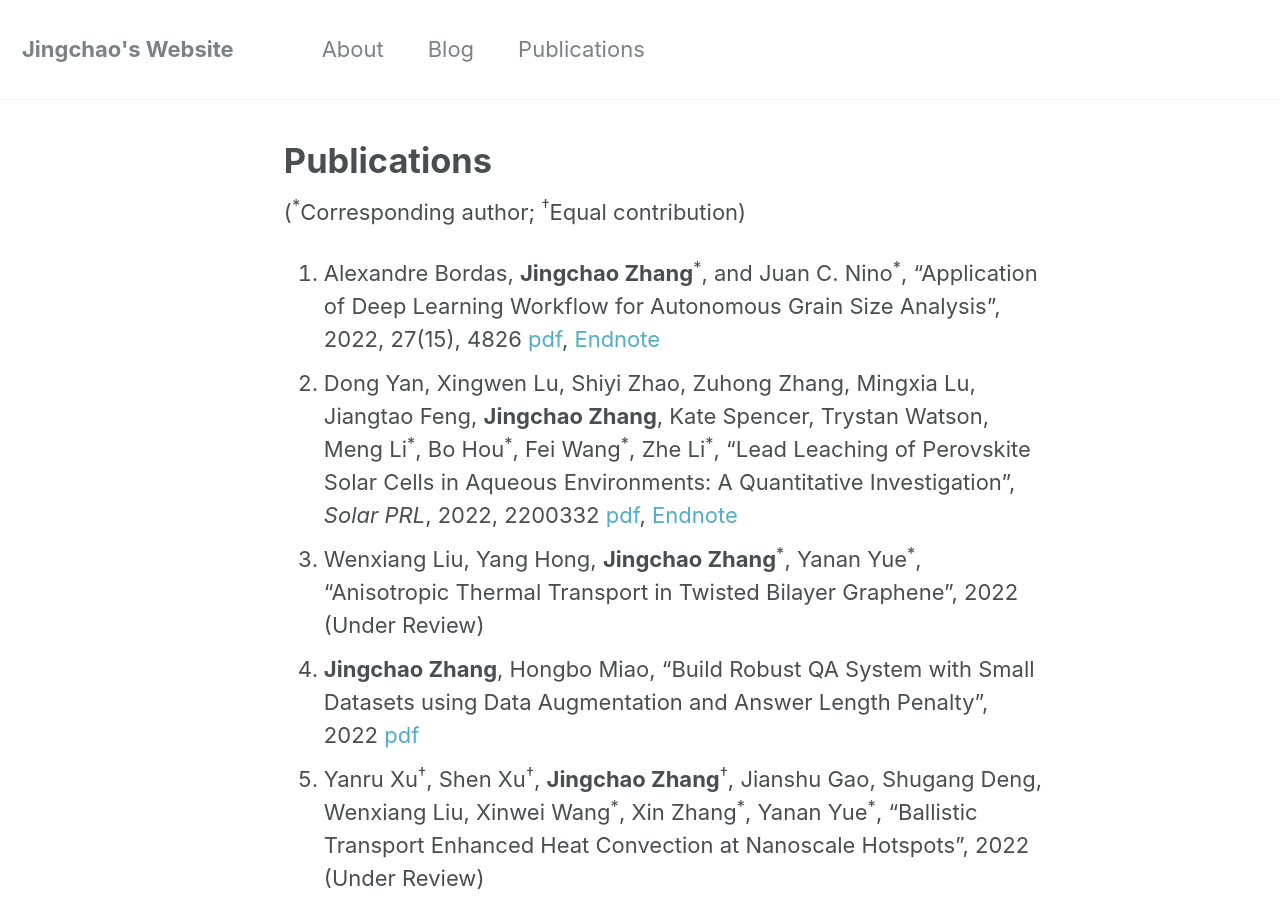
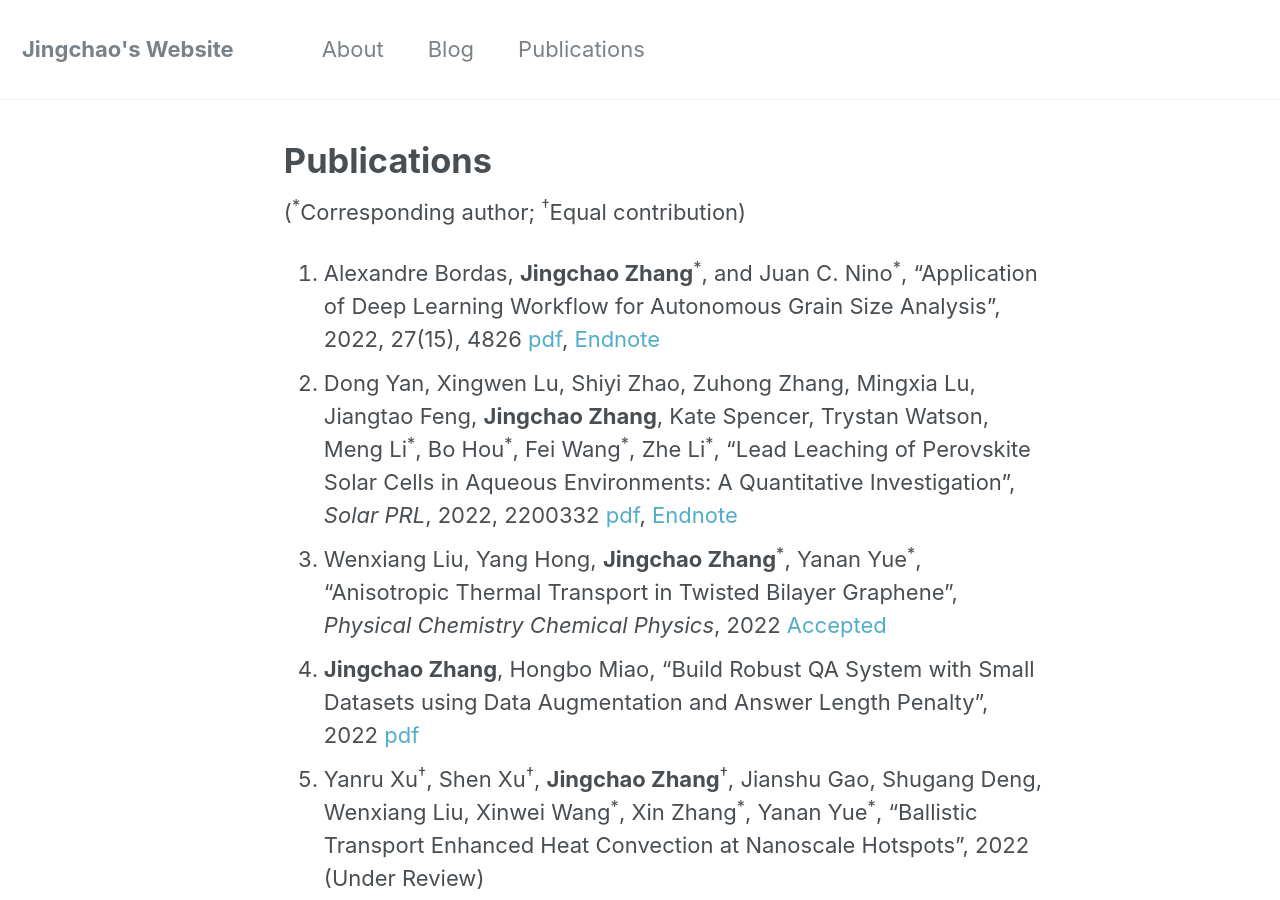
Before and after one commit to JingchaoZhang/JingchaoZhang.github.io, a Jekyll site: the page built from _pages/publications.md, in a window 1280 px wide and 900 px high. Built offline with Jekyll 4.4.1, drawn with Linux system fonts in a browser that asks for light colours.

Commit message:
Update publications.md

```diff
--- a/_pages/publications.md
+++ b/_pages/publications.md
@@ -9,7 +9,7 @@ author_profile: false
 
 1. Alexandre Bordas, **Jingchao Zhang**<sup>\*</sup>, and Juan C. Nino<sup>\*</sup>, "Application of Deep Learning Workflow for Autonomous Grain Size Analysis", 2022, 27(15), 4826 [pdf](https://drive.google.com/file/d/1wzqFTWlsP6dPBa-PPFQurKTc0Rgqq2Xt/view?usp=sharing), [Endnote](https://drive.google.com/uc?export=download&id=1VwQ8gheWpmSo6mIjjPVlg9BsQP8wMWcN)
 2. Dong Yan, Xingwen Lu, Shiyi Zhao, Zuhong Zhang, Mingxia Lu, Jiangtao Feng, **Jingchao Zhang**, Kate Spencer, Trystan Watson, Meng Li<sup>\*</sup>, Bo Hou<sup>\*</sup>, Fei Wang<sup>\*</sup>, Zhe Li<sup>\*</sup>, "Lead Leaching of Perovskite Solar Cells in Aqueous Environments: A Quantitative Investigation", *Solar PRL*, 2022, 2200332 [pdf](https://drive.google.com/file/d/13hAvNmxscW69zNxvSWhCDrs5FmdE0xlN/view?usp=sharing), [Endnote](https://drive.google.com/uc?export=download&id=1nMBz71MbmjofeIEtPkl8kH7Mt0wZsi8U)
-3. Wenxiang Liu, Yang Hong, **Jingchao Zhang**<sup>\*</sup>, Yanan Yue<sup>\*</sup>, "Anisotropic Thermal Transport in Twisted Bilayer Graphene", 2022 (Under Review)
+3. Wenxiang Liu, Yang Hong, **Jingchao Zhang**<sup>\*</sup>, Yanan Yue<sup>\*</sup>, "Anisotropic Thermal Transport in Twisted Bilayer Graphene", *Physical Chemistry Chemical Physics*, 2022 [Accepted](https://pubs.rsc.org/en/content/articlelanding/2022/cp/d2cp01896a/unauth)
 4. **Jingchao Zhang**, Hongbo Miao, "Build Robust QA System with Small Datasets using Data Augmentation and Answer Length Penalty", 2022 [pdf](http://web.stanford.edu/class/cs224n/reports/default_116631452.pdf)
 5. Yanru Xu<sup>†</sup>, Shen Xu<sup>†</sup>, **Jingchao Zhang**<sup>†</sup>, Jianshu Gao, Shugang Deng, Wenxiang Liu, Xinwei Wang<sup>\*</sup>, Xin Zhang<sup>\*</sup>, Yanan Yue<sup>\*</sup>, "Ballistic Transport Enhanced Heat Convection at Nanoscale Hotspots", 2022 (Under Review)
 6. Rong Yu<sup>\*</sup>, Gabriel Hmimina, Alexei Lyapustin, Yujie Wang, Karl Fred Huemmrich, Dave Billesbach, **Jingchao Zhang**, Zheng Xu, John A. Gamon, "Reducing angular effects in high-latitude MODIS MAIAC reflectance using random forests", 2022 [url](https://daac.ornl.gov/ABOVE/guides/ABoVE_MODIS_MAIAC_Reflectance.html)
```
